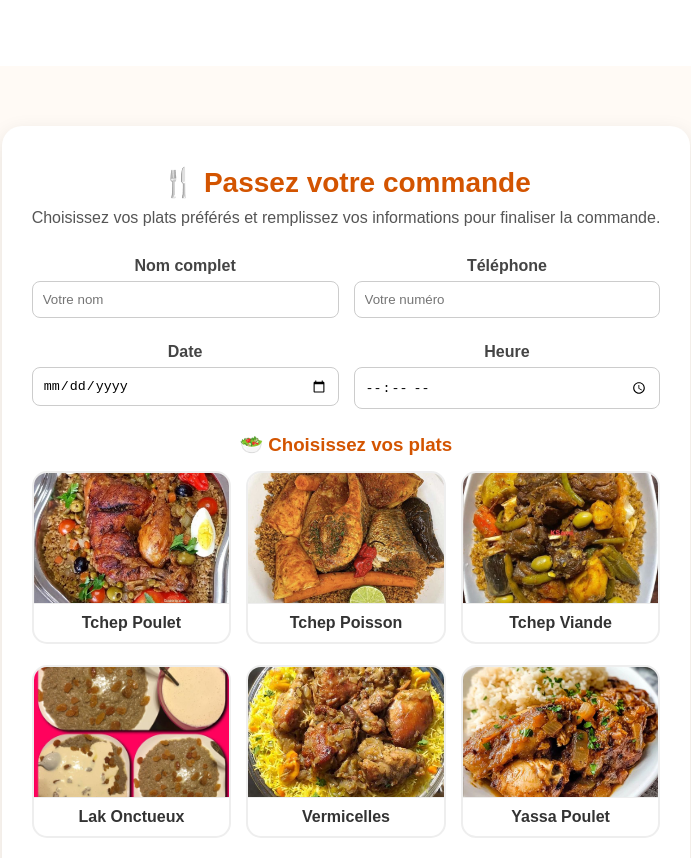
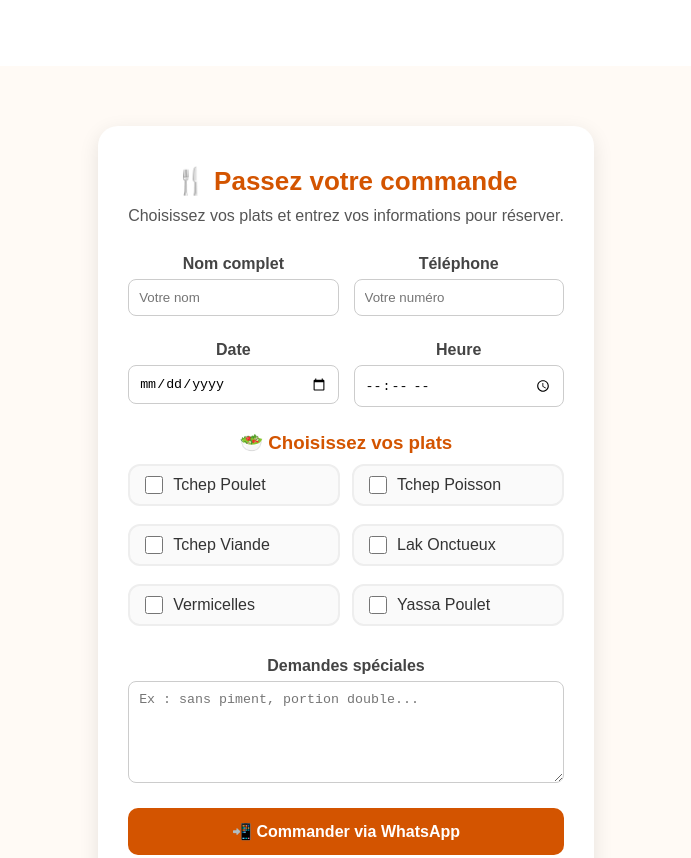
Before and after one commit to coulibalyamigrace225-sys/Restauration, a plain HTML site: page index.html in a window 1280 px wide. Shown: the part 2100-2958 px from the top of the page, without its empty margins (294-985 px from the left). Drawn offline with Linux system fonts and the light colour scheme.

Commit message:
mon site

```diff
--- a/index.html
+++ b/index.html
@@ -128,11 +128,11 @@
         <h3>Plus qu'un restaurant, une passion</h3>
       </div>
     </div>
-    <!-- SECTION COMMANDE MODERNE -->
+    <!-- SECTION COMMANDE SANS IMAGES -->
 <section id="noura">
   <div class="commande-container">
     <h2>🍴 Passez votre commande</h2>
-    <p>Choisissez vos plats préférés et remplissez vos informations pour finaliser la commande.</p>
+    <p>Choisissez vos plats et entrez vos informations pour réserver.</p>
 
     <form class="commande-form">
       <!-- Informations personnelles -->
@@ -160,43 +160,37 @@
         </div>
       </div>
 
-      <!-- Menu à cocher stylé -->
+      <!-- Liste des plats à cocher -->
       <div class="menu-selection">
         <h3>🥗 Choisissez vos plats</h3>
         <div class="menu-grid">
           <label class="menu-item">
             <input type="checkbox" value="Tchep Poulet">
-            <div class="menu-image" style="background-image: url('images/poulet.jpg');"></div>
             <span>Tchep Poulet</span>
           </label>
 
           <label class="menu-item">
             <input type="checkbox" value="Tchep Poisson">
-            <div class="menu-image" style="background-image: url('images/poisson.jpg');"></div>
             <span>Tchep Poisson</span>
           </label>
 
           <label class="menu-item">
             <input type="checkbox" value="Tchep Viande">
-            <div class="menu-image" style="background-image: url('images/viande.jpg');"></div>
             <span>Tchep Viande</span>
           </label>
 
           <label class="menu-item">
             <input type="checkbox" value="Lak Onctueux">
-            <div class="menu-image" style="background-image: url('images/lak.jpg');"></div>
             <span>Lak Onctueux</span>
           </label>
 
           <label class="menu-item">
             <input type="checkbox" value="Vermicelles">
-            <div class="menu-image" style="background-image: url('images/vermicelles.jpg');"></div>
             <span>Vermicelles</span>
           </label>
 
           <label class="menu-item">
             <input type="checkbox" value="Yassa Poulet">
-            <div class="menu-image" style="background-image: url('images/yassa.jpg');"></div>
             <span>Yassa Poulet</span>
           </label>
         </div>
--- a/script.js
+++ b/script.js
@@ -5,7 +5,6 @@ function envoyerWhatsApp() {
   const heure = document.getElementById("time").value;
   const demandes = document.getElementById("requests").value.trim();
 
-  // Récupère tous les plats cochés
   const plats = Array.from(document.querySelectorAll(".menu-item input:checked"))
     .map(p => p.value)
     .join(", ");
@@ -26,7 +25,7 @@ function envoyerWhatsApp() {
                   `────────────────────\n` +
                   `Merci pour votre confiance 💛`;
 
-  const numero = "2250709481800"; // Mets ton numéro WhatsApp ici
+  const numero = "225XXXXXXXX"; // Mets ton numéro WhatsApp ici
   const url = `https://wa.me/${numero}?text=${encodeURIComponent(message)}`;
   window.open(url, "_blank");
 }
--- a/style.css
+++ b/style.css
@@ -378,6 +378,7 @@ body {
     .noura-form textarea,
     .btn-commande { width: 100%; }
 }
+
 /* --- SECTION COMMANDE --- */
 #noura {
   background-color: #fffaf5;
@@ -387,7 +388,7 @@ body {
 }
 
 .commande-container {
-  max-width: 850px;
+  max-width: 700px;
   background: #fff;
   padding: 40px 30px;
   border-radius: 20px;
@@ -398,13 +399,13 @@ body {
   text-align: center;
   color: #d35400;
   margin-bottom: 10px;
-  font-size: 28px;
+  font-size: 26px;
 }
 
 .commande-container p {
   text-align: center;
   color: #666;
-  margin-bottom: 30px;
+  margin-bottom: 25px;
 }
 
 .commande-form {
@@ -442,76 +443,49 @@ textarea {
   resize: vertical;
 }
 
-/* --- MENU AVEC CASES À COCHER STYLÉES --- */
+/* --- MENU AVEC CASES À COCHER SIMPLES MAIS PROPRES --- */
 .menu-selection h3 {
   color: #d35400;
-  margin-bottom: 15px;
+  margin-bottom: 10px;
   text-align: center;
 }
 
 .menu-grid {
   display: grid;
-  grid-template-columns: repeat(auto-fit, minmax(160px, 1fr));
-  gap: 15px;
+  grid-template-columns: repeat(auto-fit, minmax(200px, 1fr));
+  gap: 12px;
 }
 
 .menu-item {
-  position: relative;
   display: flex;
-  flex-direction: column;
   align-items: center;
+  gap: 10px;
+  border: 2px solid #eee;
+  border-radius: 12px;
+  padding: 10px 15px;
+  background: #fafafa;
   cursor: pointer;
-  border: 2px solid #eee;
-  border-radius: 15px;
-  overflow: hidden;
   transition: all 0.3s ease;
+}
+
+.menu-item:hover {
   background: #fff;
+  border-color: #d35400;
+  transform: scale(1.02);
 }
 
 .menu-item input {
-  display: none;
-}
-
-.menu-image {
-  width: 100%;
-  height: 130px;
-  background-size: cover;
-  background-position: center;
-  border-bottom: 1px solid #eee;
-  transition: all 0.3s ease;
+  width: 18px;
+  height: 18px;
+  accent-color: #d35400;
 }
 
 .menu-item span {
-  padding: 10px;
-  font-weight: 600;
+  font-weight: 500;
   color: #333;
-  text-align: center;
 }
 
-/* Effet quand coché */
-.menu-item input:checked + .menu-image {
-  filter: brightness(0.7);
-  position: relative;
-}
-
-.menu-item input:checked + .menu-image::after {
-  content: "✓";
-  position: absolute;
-  top: 8px;
-  right: 12px;
-  font-size: 22px;
-  color: white;
-  background: #d35400;
-  border-radius: 50%;
-  padding: 4px 9px;
-}
-
-.menu-item:hover {
-  transform: scale(1.03);
-  border-color: #d35400;
-  box-shadow: 0 0 10px rgba(211,84,0,0.3);
-}
-
+/* --- BOUTON --- */
 .btn-commande {
   background-color: #d35400;
   color: #fff;
```
